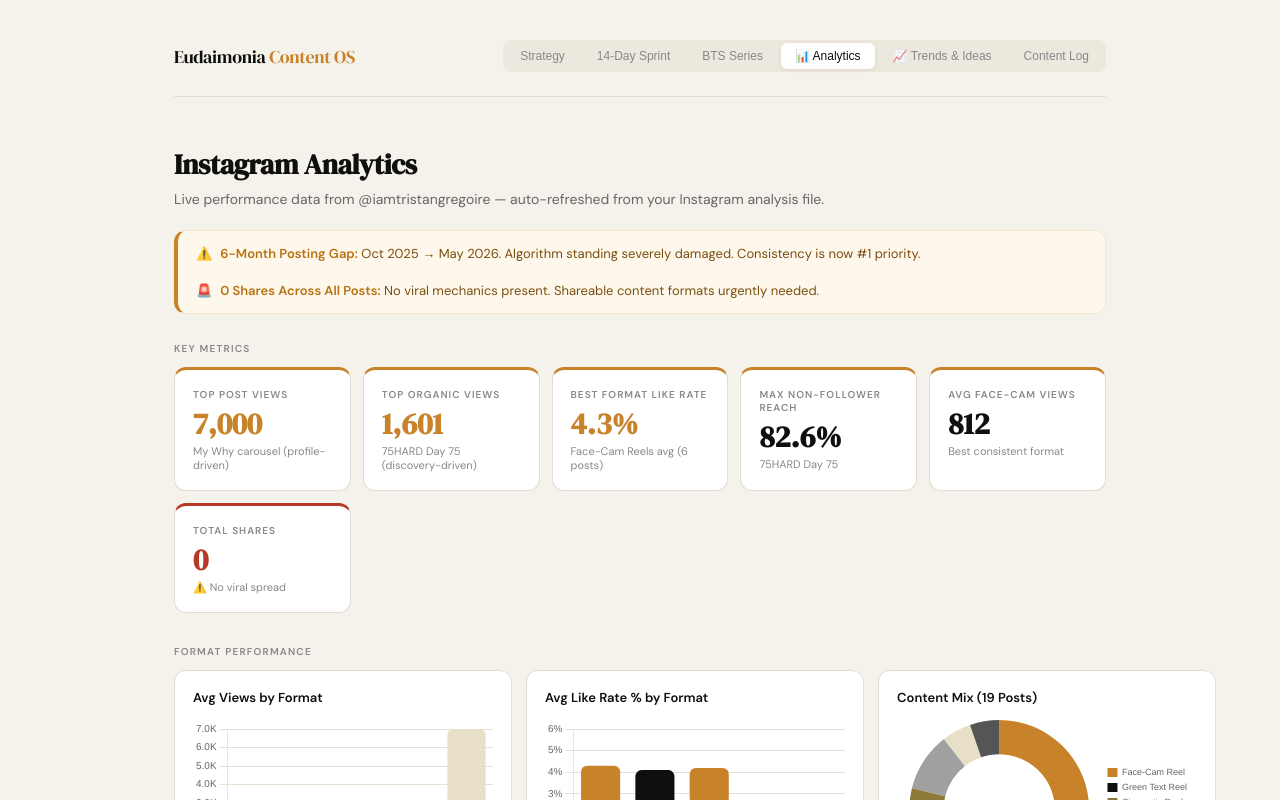
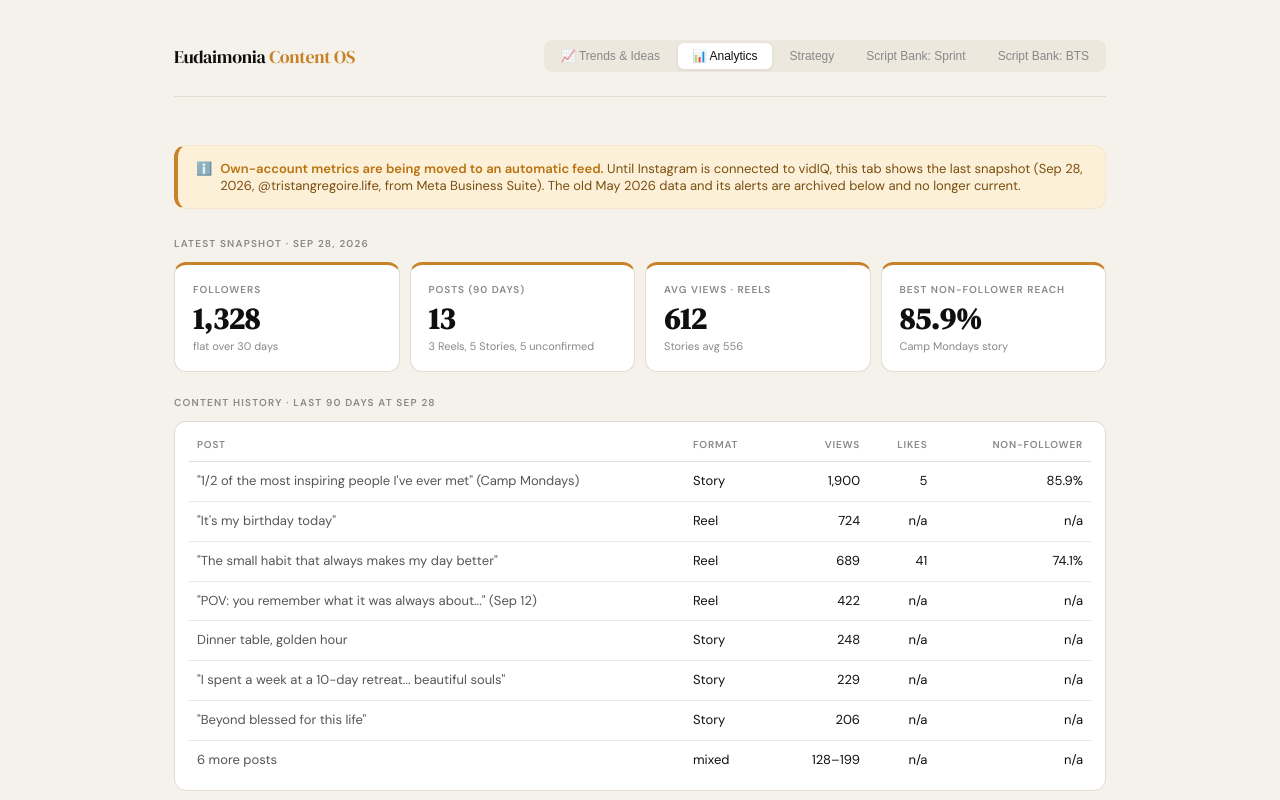
Before and after one commit to tristangregoire01/eudaimonia, a plain HTML site: page index.html in a window 1280 px wide. Both pictures are taken after a click on the button "📊 Analytics". Shown: the top 800 px of the page. Drawn offline with nearby package versions, Linux system fonts and the light colour scheme.

Commit message:
Add files via upload

```diff
--- a/index.html
+++ b/index.html
@@ -331,16 +331,15 @@ body{font-family:'DM Sans',sans-serif;background:var(--warm);color:var(--ink);mi
 <nav class="top-nav">
   <div class="nav-logo">Eudaimonia <span>Content OS</span></div>
   <div class="nav-tabs">
-    <button class="nav-tab active" onclick="showSection('strategy',this)">Strategy</button>
-    <button class="nav-tab" onclick="showSection('calendar',this)">14-Day Sprint</button>
-    <button class="nav-tab" onclick="showSection('bts',this)">BTS Series</button>
+    <button class="nav-tab active" onclick="showSection('niche',this)">📈 Trends &amp; Ideas</button>
     <button class="nav-tab" onclick="showSection('analytics',this)">📊 Analytics</button>
-    <button class="nav-tab" onclick="showSection('niche',this)">📈 Trends & Ideas</button>
-    <button class="nav-tab" onclick="showSection('tracker',this)">Content Log</button>
+    <button class="nav-tab" onclick="showSection('strategy',this)">Strategy</button>
+    <button class="nav-tab" onclick="showSection('calendar',this)">Script Bank: Sprint</button>
+    <button class="nav-tab" onclick="showSection('bts',this)">Script Bank: BTS</button>
   </div>
 </nav>
 <!-- ======== STRATEGY ======== -->
-<div class="section active" id="sec-strategy">
+<div class="section" id="sec-strategy">
   <div class="hero">
     <div class="hero-eyebrow">Content Operating System · 2026</div>
     <h1 class="hero-title">Every video earns<br>reach, resonance,<br>or <em>respect.</em></h1>
@@ -379,7 +378,7 @@ body{font-family:'DM Sans',sans-serif;background:var(--warm);color:var(--ink);mi
 </div>
 <!-- ======== 14-DAY SPRINT ======== -->
 <div class="section" id="sec-calendar">
-  <div class="section-header"><h2>14-Day Content Sprint</h2><p>Sharper hooks. More specific ICP language. The synthesizer angle baked into every frame. Filter by content job below.</p></div>
+  <div class="section-header"><h2>Script Bank: 14-day sprint (archive)</h2><p>Sharper hooks. More specific ICP language. The synthesizer angle baked into every frame. Filter by content job below.</p></div>
   <div class="cal-filter">
     <button class="cal-pill active" data-f="all" onclick="filterCal('all')">All 14</button>
     <button class="cal-pill" data-f="pain" onclick="filterCal('pain')">Pain callout</button>
@@ -393,7 +392,7 @@ body{font-family:'DM Sans',sans-serif;background:var(--warm);color:var(--ink);mi
 </div>
 <!-- ======== BTS SERIES ======== -->
 <div class="section" id="sec-bts">
-  <div class="section-header"><h2>Building in Public Series</h2><p>A recurring BTS thread documenting what you're building, why, and what you're learning in real time.</p></div>
+  <div class="section-header"><h2>Script Bank: Building in Public (archive)</h2><p>A recurring BTS thread documenting what you're building, why, and what you're learning in real time.</p></div>
   <div class="bts-intro">
     <p><strong>What this series is:</strong> A weekly episode that pulls back the curtain on building the Best Self brand. It serves two audiences: your ICP men (who see you living the principles you teach) and creator/builder types (who are drawn to watching someone build something real in public). Both audiences convert — one into coaching clients, one into brand evangelists.</p>
     <br><p><strong>The throughline:</strong> "I'm not teaching transformation from a distance. I'm in it." Every BTS episode is proof of concept for the coaching itself. The meta-lesson is always: this is what it looks like to actually live these principles.</p>
@@ -404,6 +403,30 @@ body{font-family:'DM Sans',sans-serif;background:var(--warm);color:var(--ink);mi
 </div>
 <!-- ======== ANALYTICS ======== -->
 <div class="section" id="sec-analytics">
+
+  <div class="analytics-alert" style="background:var(--gold-light)"><div class="alert-item"><span>ℹ️</span><span><strong>Own-account metrics are being moved to an automatic feed.</strong> Until Instagram is connected to vidIQ, this tab shows the last snapshot (Sep 28, 2026, @tristangregoire.life, from Meta Business Suite). The old May 2026 data and its alerts are archived below and no longer current.</span></div></div>
+  <div class="section-label">Latest snapshot · Sep 28, 2026</div>
+  <div class="metrics-grid" style="display:grid;grid-template-columns:repeat(auto-fit,minmax(150px,1fr));gap:10px;margin-bottom:1rem">
+    <div class="metric-card"><div class="metric-label">Followers</div><div class="metric-value">1,328</div><div class="metric-sub">flat over 30 days</div></div>
+    <div class="metric-card"><div class="metric-label">Posts (90 days)</div><div class="metric-value">13</div><div class="metric-sub">3 Reels, 5 Stories, 5 unconfirmed</div></div>
+    <div class="metric-card"><div class="metric-label">Avg views · Reels</div><div class="metric-value">612</div><div class="metric-sub">Stories avg 556</div></div>
+    <div class="metric-card"><div class="metric-label">Best non-follower reach</div><div class="metric-value">85.9%</div><div class="metric-sub">Camp Mondays story</div></div>
+  </div>
+  <div class="section-label">Content history · last 90 days at Sep 28</div>
+  <div class="nr-wrap"><table class="nr-table" style="min-width:560px">
+    <thead><tr><th>Post</th><th>Format</th><th class="num">Views</th><th class="num">Likes</th><th class="num">Non-follower</th></tr></thead>
+    <tbody>
+      <tr><td class="cap">"1/2 of the most inspiring people I've ever met" (Camp Mondays)</td><td>Story</td><td class="num">1,900</td><td class="num">5</td><td class="num">85.9%</td></tr>
+      <tr><td class="cap">"It's my birthday today"</td><td>Reel</td><td class="num">724</td><td class="num">n/a</td><td class="num">n/a</td></tr>
+      <tr><td class="cap">"The small habit that always makes my day better"</td><td>Reel</td><td class="num">689</td><td class="num">41</td><td class="num">74.1%</td></tr>
+      <tr><td class="cap">"POV: you remember what it was always about..." (Sep 12)</td><td>Reel</td><td class="num">422</td><td class="num">n/a</td><td class="num">n/a</td></tr>
+      <tr><td class="cap">Dinner table, golden hour</td><td>Story</td><td class="num">248</td><td class="num">n/a</td><td class="num">n/a</td></tr>
+      <tr><td class="cap">"I spent a week at a 10-day retreat... beautiful souls"</td><td>Story</td><td class="num">229</td><td class="num">n/a</td><td class="num">n/a</td></tr>
+      <tr><td class="cap">"Beyond blessed for this life"</td><td>Story</td><td class="num">206</td><td class="num">n/a</td><td class="num">n/a</td></tr>
+      <tr><td class="cap">6 more posts</td><td>mixed</td><td class="num">128–199</td><td class="num">n/a</td><td class="num">n/a</td></tr>
+    </tbody>
+  </table></div>
+  <details style="margin-top:1.5rem"><summary style="cursor:pointer;font-weight:600;font-size:13px;color:var(--muted)">May 2026 data (archived, out of date)</summary>
   <div class="section-header"><h2>Instagram Analytics</h2><p>Live performance data from @iamtristangregoire — auto-refreshed from your Instagram analysis file.</p></div>
   <div class="analytics-alert">
     <div class="alert-item"><span>⚠️</span><span><strong>6-Month Posting Gap:</strong> Oct 2025 → May 2026. Algorithm standing severely damaged. Consistency is now #1 priority.</span></div>
@@ -509,9 +532,10 @@ body{font-family:'DM Sans',sans-serif;background:var(--warm);color:var(--ink);mi
     <div class="plan-card med"><div class="plan-date">Jun 14 · Sun</div><div class="plan-format">Face-Cam Reel</div><div class="plan-hook">A MESSAGE TO ANYONE WHO FEELS BEHIND</div></div>
   </div>
   <div class="analytics-footer">Last refreshed: May 18, 2026 · Data source: Instagram_Analysis_Tristan.xlsx</div>
+  </details>
 </div>
 <!-- ======== NICHE RESEARCH ======== -->
-<div class="section" id="sec-niche">
+<div class="section active" id="sec-niche">
   <div class="section-header"><h2>Trends &amp; Ideas</h2><p>What is winning right now for Marcus's topics, pulled weekly from vidIQ. Multiplier = views vs that creator's own median, so it shows posts that beat their usual reach, not just big accounts.</p></div>
   <p class="tr-meta" id="tr-meta"></p>
   <div class="section-label">Instagram &amp; TikTok winners</div>
```
